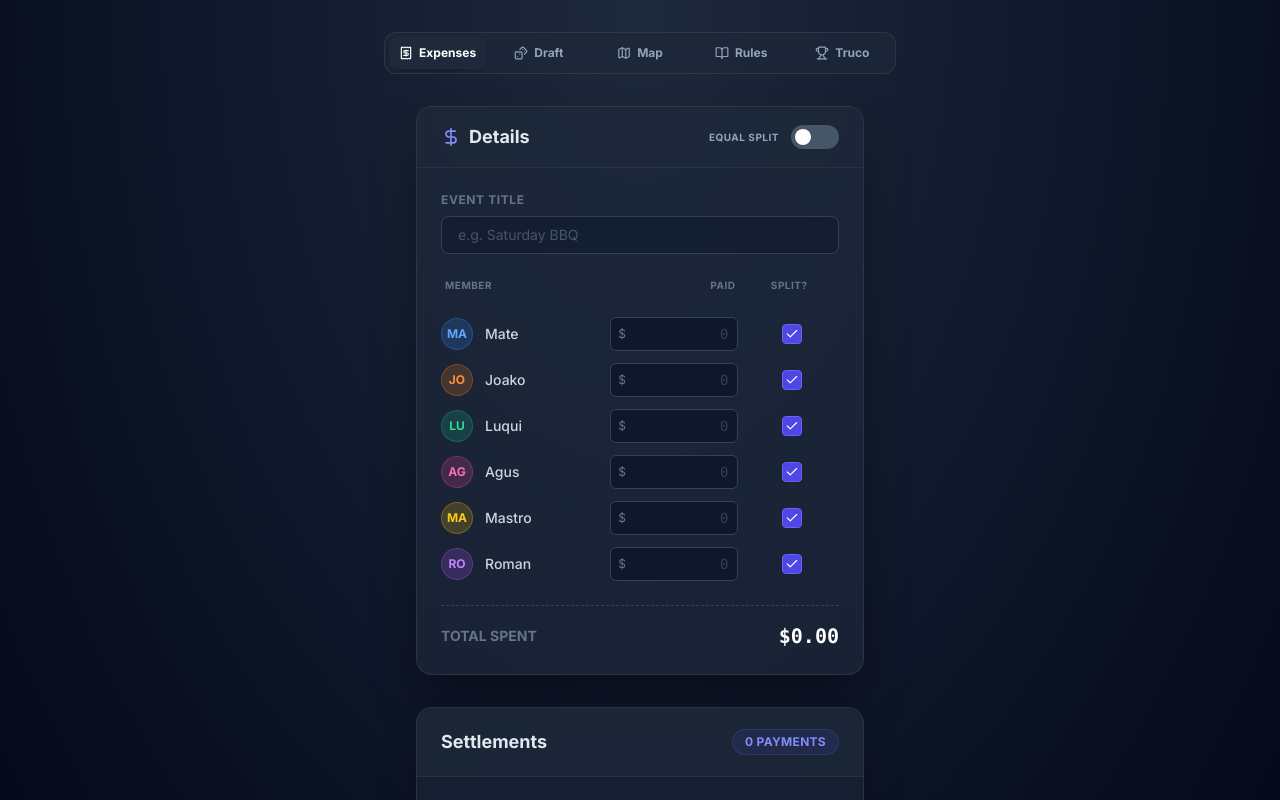
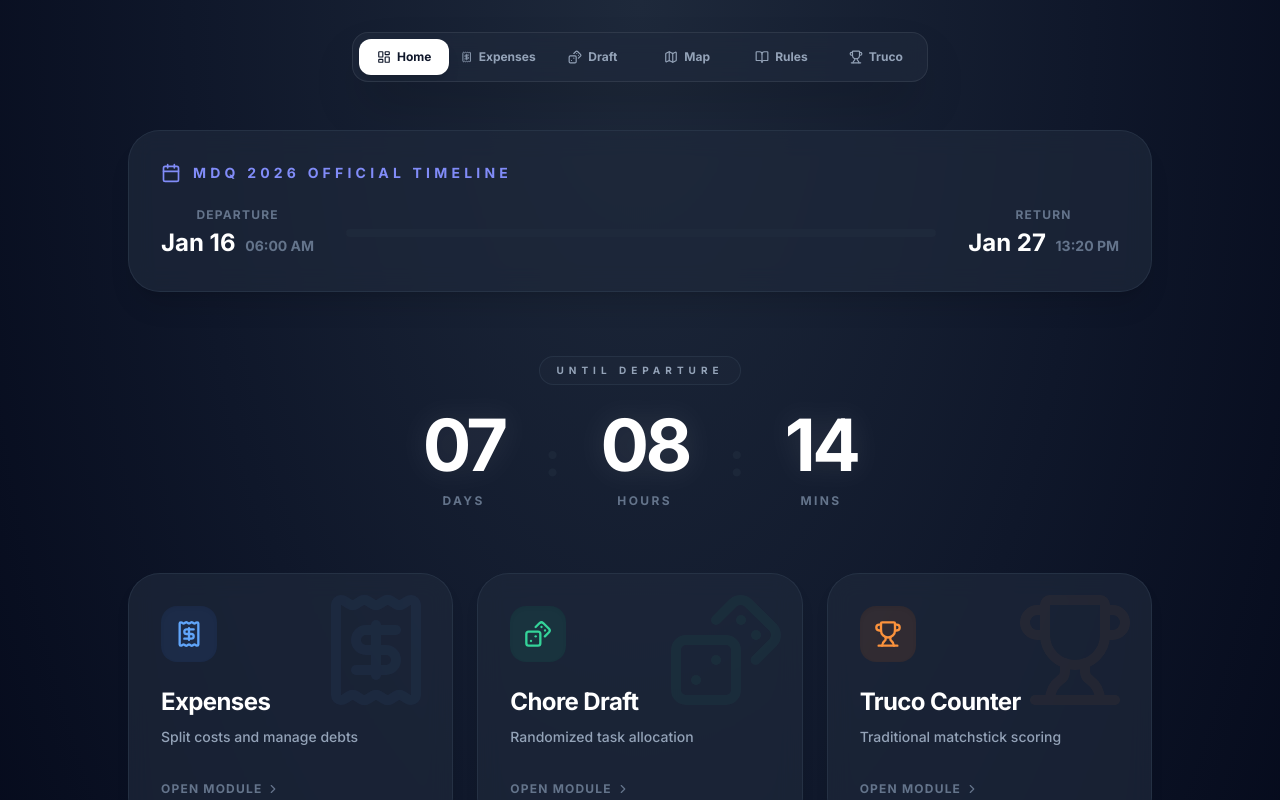
Before and after one commit to nothingbutsup/MDQ-Dashboard, a React (Vite) app: page / in a window 1280 px wide. Shown: the top 800 px of the page. Built offline with nearby package versions, Linux system fonts and the light colour scheme.

Commit message:
Add files via upload

```diff
--- a/App.tsx
+++ b/App.tsx
@@ -4,10 +4,11 @@ import { ChoreDraft } from './components/ChoreDraft';
 import { ApartmentMap } from './components/ApartmentMap';
 import { RulesDoc } from './components/RulesDoc';
 import { TrucoCounter } from './components/TrucoCounter';
-import { Receipt, Dices, Map, BookOpen, Trophy } from 'lucide-react';
+import { Dashboard } from './components/Dashboard';
+import { Receipt, Dices, Map, BookOpen, Trophy, LayoutDashboard } from 'lucide-react';
 
 function App() {
-  const [activeTab, setActiveTab] = useState<'EXPENSE' | 'DRAFT' | 'MAP' | 'RULES' | 'TRUCO'>('EXPENSE');
+  const [activeTab, setActiveTab] = useState<'DASHBOARD' | 'EXPENSE' | 'DRAFT' | 'MAP' | 'RULES' | 'TRUCO'>('DASHBOARD');
 
   // Determine container width based on active tab
   const getContainerWidth = () => {
@@ -16,8 +17,8 @@ function App() {
               return 'max-w-2xl';
           case 'RULES':
               return 'max-w-3xl';
-          case 'TRUCO':
-              return 'max-w-md';
+          case 'DASHBOARD':
+              return 'max-w-5xl';
           default:
               return 'max-w-md';
       }
@@ -27,48 +28,56 @@ function App() {
     <div className="min-h-screen py-8 px-4 flex flex-col items-center justify-start bg-[radial-gradient(ellipse_at_top,_var(--tw-gradient-stops))] from-slate-800 via-slate-900 to-slate-950">
 
       {/* Navigation Tabs */}
-      <div className="w-full max-w-lg mb-8">
-        <div className="glass-panel p-1 rounded-xl flex gap-1 overflow-x-auto no-scrollbar">
+      <div className="w-full max-w-xl mb-12">
+        <div className="glass-panel p-1.5 rounded-2xl flex gap-1 overflow-x-auto no-scrollbar shadow-2xl">
+            <button
+                onClick={() => setActiveTab('DASHBOARD')}
+                className={`flex-1 min-w-[70px] py-2.5 px-2 rounded-xl text-[10px] sm:text-xs font-bold flex items-center justify-center gap-1.5 transition-all duration-300 ${activeTab === 'DASHBOARD' ? 'bg-white text-slate-900 shadow-lg' : 'text-slate-400 hover:text-slate-200 hover:bg-slate-800/30'}`}
+            >
+                <LayoutDashboard size={14} />
+                <span className="hidden sm:inline">Home</span>
+            </button>
             <button
                 onClick={() => setActiveTab('EXPENSE')}
-                className={`flex-1 min-w-[60px] py-2 px-1 rounded-lg text-[10px] sm:text-xs font-bold flex items-center justify-center gap-1.5 transition-all duration-300 ${activeTab === 'EXPENSE' ? 'bg-slate-800 text-white shadow-lg' : 'text-slate-400 hover:text-slate-200 hover:bg-slate-800/30'}`}
+                className={`flex-1 min-w-[70px] py-2.5 px-2 rounded-xl text-[10px] sm:text-xs font-bold flex items-center justify-center gap-1.5 transition-all duration-300 ${activeTab === 'EXPENSE' ? 'bg-indigo-600/20 text-indigo-400 shadow-lg border border-indigo-500/20' : 'text-slate-400 hover:text-slate-200 hover:bg-slate-800/30'}`}
             >
                 <Receipt size={14} />
                 <span className="hidden sm:inline">Expenses</span>
             </button>
             <button
                 onClick={() => setActiveTab('DRAFT')}
-                className={`flex-1 min-w-[60px] py-2 px-1 rounded-lg text-[10px] sm:text-xs font-bold flex items-center justify-center gap-1.5 transition-all duration-300 ${activeTab === 'DRAFT' ? 'bg-emerald-600/20 text-emerald-400 shadow-lg border border-emerald-500/20' : 'text-slate-400 hover:text-slate-200 hover:bg-slate-800/30'}`}
+                className={`flex-1 min-w-[70px] py-2.5 px-2 rounded-xl text-[10px] sm:text-xs font-bold flex items-center justify-center gap-1.5 transition-all duration-300 ${activeTab === 'DRAFT' ? 'bg-emerald-600/20 text-emerald-400 shadow-lg border border-emerald-500/20' : 'text-slate-400 hover:text-slate-200 hover:bg-slate-800/30'}`}
             >
                 <Dices size={14} />
-                <span>Draft</span>
+                <span className="hidden sm:inline">Draft</span>
             </button>
             <button
                 onClick={() => setActiveTab('MAP')}
-                className={`flex-1 min-w-[60px] py-2 px-1 rounded-lg text-[10px] sm:text-xs font-bold flex items-center justify-center gap-1.5 transition-all duration-300 ${activeTab === 'MAP' ? 'bg-blue-600/20 text-blue-400 shadow-lg border border-blue-500/20' : 'text-slate-400 hover:text-slate-200 hover:bg-slate-800/30'}`}
+                className={`flex-1 min-w-[70px] py-2.5 px-2 rounded-xl text-[10px] sm:text-xs font-bold flex items-center justify-center gap-1.5 transition-all duration-300 ${activeTab === 'MAP' ? 'bg-blue-600/20 text-blue-400 shadow-lg border border-blue-500/20' : 'text-slate-400 hover:text-slate-200 hover:bg-slate-800/30'}`}
             >
                 <Map size={14} />
-                <span>Map</span>
+                <span className="hidden sm:inline">Map</span>
             </button>
             <button
                 onClick={() => setActiveTab('RULES')}
-                className={`flex-1 min-w-[60px] py-2 px-1 rounded-lg text-[10px] sm:text-xs font-bold flex items-center justify-center gap-1.5 transition-all duration-300 ${activeTab === 'RULES' ? 'bg-indigo-600/20 text-indigo-400 shadow-lg border border-indigo-500/20' : 'text-slate-400 hover:text-slate-200 hover:bg-slate-800/30'}`}
+                className={`flex-1 min-w-[70px] py-2.5 px-2 rounded-xl text-[10px] sm:text-xs font-bold flex items-center justify-center gap-1.5 transition-all duration-300 ${activeTab === 'RULES' ? 'bg-slate-700 text-slate-100 shadow-lg border border-slate-600' : 'text-slate-400 hover:text-slate-200 hover:bg-slate-800/30'}`}
             >
                 <BookOpen size={14} />
-                <span>Rules</span>
+                <span className="hidden sm:inline">Rules</span>
             </button>
             <button
                 onClick={() => setActiveTab('TRUCO')}
-                className={`flex-1 min-w-[60px] py-2 px-1 rounded-lg text-[10px] sm:text-xs font-bold flex items-center justify-center gap-1.5 transition-all duration-300 ${activeTab === 'TRUCO' ? 'bg-orange-600/20 text-orange-400 shadow-lg border border-orange-500/20' : 'text-slate-400 hover:text-slate-200 hover:bg-slate-800/30'}`}
+                className={`flex-1 min-w-[70px] py-2.5 px-2 rounded-xl text-[10px] sm:text-xs font-bold flex items-center justify-center gap-1.5 transition-all duration-300 ${activeTab === 'TRUCO' ? 'bg-orange-600/20 text-orange-400 shadow-lg border border-orange-500/20' : 'text-slate-400 hover:text-slate-200 hover:bg-slate-800/30'}`}
             >
                 <Trophy size={14} />
-                <span>Truco</span>
+                <span className="hidden sm:inline">Truco</span>
             </button>
         </div>
       </div>
 
       {/* Main Content Area */}
       <div className={`w-full transition-all duration-500 ease-out ${getContainerWidth()}`}>
+        {activeTab === 'DASHBOARD' && <Dashboard onNavigate={(tab) => setActiveTab(tab)} />}
         {activeTab === 'EXPENSE' && <ExpenseSplitter />}
         {activeTab === 'DRAFT' && <ChoreDraft />}
         {activeTab === 'MAP' && <ApartmentMap />}
--- /dev/null
+++ b/components/Dashboard.tsx
@@ -0,0 +1,154 @@
+import React, { useState, useEffect } from 'react';
+import {
+    Receipt,
+    Dices,
+    Map as MapIcon,
+    BookOpen,
+    Trophy,
+    Calendar,
+    ChevronRight
+} from 'lucide-react';
+
+interface DashboardProps {
+    onNavigate: (tab: 'EXPENSE' | 'DRAFT' | 'MAP' | 'RULES' | 'TRUCO') => void;
+}
+
+export const Dashboard: React.FC<DashboardProps> = ({ onNavigate }) => {
+    const [timeLeft, setTimeLeft] = useState({ days: 0, hours: 0, minutes: 0 });
+    const [countdownLabel, setCountdownLabel] = useState('Until Departure');
+
+    const OUTBOUND_DATE = new Date('2026-01-16T06:00:00');
+    const RETURN_DATE = new Date('2026-01-27T13:20:00');
+
+    useEffect(() => {
+        const calculateTime = () => {
+            const now = new Date();
+            let target: Date;
+
+            if (now < OUTBOUND_DATE) {
+                target = OUTBOUND_DATE;
+                setCountdownLabel('Until Departure');
+            } else if (now < RETURN_DATE) {
+                target = RETURN_DATE;
+                setCountdownLabel('Until Return');
+            } else {
+                setTimeLeft({ days: 0, hours: 0, minutes: 0 });
+                setCountdownLabel('Trip Completed');
+                return;
+            }
+
+            const diff = target.getTime() - now.getTime();
+            const days = Math.floor(diff / (1000 * 60 * 60 * 24));
+            const hours = Math.floor((diff / (1000 * 60 * 60)) % 24);
+            const minutes = Math.floor((diff / 1000 / 60) % 60);
+
+            setTimeLeft({ days, hours, minutes });
+        };
+
+        calculateTime();
+        const timer = setInterval(calculateTime, 60000); // Update every minute
+        return () => clearInterval(timer);
+    }, []);
+
+    const navItems = [
+        { id: 'EXPENSE', label: 'Expenses', icon: Receipt, desc: 'Split costs and manage debts', color: 'text-blue-400', bg: 'bg-blue-500/10' },
+        { id: 'DRAFT', label: 'Chore Draft', icon: Dices, desc: 'Randomized task allocation', color: 'text-emerald-400', bg: 'bg-emerald-500/10' },
+        { id: 'TRUCO', label: 'Truco Counter', icon: Trophy, desc: 'Traditional matchstick scoring', color: 'text-orange-400', bg: 'bg-orange-500/10' },
+        { id: 'MAP', label: 'Area Map', icon: MapIcon, desc: 'Explore the neighborhood', color: 'text-cyan-400', bg: 'bg-cyan-500/10' },
+        { id: 'RULES', label: 'Coexistence Code', icon: BookOpen, desc: 'Official apartment rules', color: 'text-indigo-400', bg: 'bg-indigo-500/10' },
+    ] as const;
+
+    return (
+        <div className="animate-fade-in w-full max-w-5xl mx-auto space-y-16 pb-12">
+
+            {/* Timeline info - Full Width & Bigger */}
+            <div className="glass-panel p-8 rounded-[2rem] border-slate-700/50 flex flex-col justify-center shadow-xl">
+                <div className="flex justify-between items-center mb-6">
+                    <div className="flex items-center gap-3 text-indigo-400">
+                        <Calendar size={20} />
+                        <span className="text-sm font-black uppercase tracking-[0.3em]">MDQ 2026 Official Timeline</span>
+                    </div>
+                </div>
+                <div className="flex items-center gap-8">
+                    <div className="text-center">
+                        <p className="text-xs text-slate-500 uppercase font-black tracking-widest mb-1">Departure</p>
+                        <p className="text-2xl font-black text-white">Jan 16 <span className="text-slate-500 text-sm ml-1">06:00 AM</span></p>
+                    </div>
+
+                    <div className="flex-1 h-2 bg-slate-800 rounded-full relative overflow-hidden">
+                        <div
+                            className="absolute inset-y-0 left-0 bg-gradient-to-r from-indigo-500 via-blue-500 to-emerald-500 transition-all duration-1000"
+                            style={{
+                                width: (new Date() < OUTBOUND_DATE) ? '0%' :
+                                       (new Date() > RETURN_DATE) ? '100%' :
+                                       `${((new Date().getTime() - OUTBOUND_DATE.getTime()) / (RETURN_DATE.getTime() - OUTBOUND_DATE.getTime())) * 100}%`
+                            }}
+                        />
+                    </div>
+
+                    <div className="text-center">
+                        <p className="text-xs text-slate-500 uppercase font-black tracking-widest mb-1">Return</p>
+                        <p className="text-2xl font-black text-white">Jan 27 <span className="text-slate-500 text-sm ml-1">13:20 PM</span></p>
+                    </div>
+                </div>
+            </div>
+
+            {/* Hero: Countdown */}
+            <div className="text-center space-y-6">
+                <div className="inline-block px-4 py-1.5 rounded-full bg-slate-800/50 border border-slate-700/50">
+                    <h2 className="text-slate-400 text-[10px] font-black uppercase tracking-[0.5em]">{countdownLabel}</h2>
+                </div>
+                <div className="flex justify-center items-center gap-4 sm:gap-10">
+                    <div className="flex flex-col">
+                        <span className="text-5xl sm:text-7xl font-black text-white tracking-tighter drop-shadow-[0_0_15px_rgba(255,255,255,0.1)]">
+                            {String(timeLeft.days).padStart(2, '0')}
+                        </span>
+                        <span className="text-xs font-black text-slate-500 uppercase tracking-[0.2em] mt-3">Days</span>
+                    </div>
+                    <span className="text-3xl sm:text-5xl font-black text-slate-800 animate-pulse">:</span>
+                    <div className="flex flex-col">
+                        <span className="text-5xl sm:text-7xl font-black text-white tracking-tighter drop-shadow-[0_0_15px_rgba(255,255,255,0.1)]">
+                            {String(timeLeft.hours).padStart(2, '0')}
+                        </span>
+                        <span className="text-xs font-black text-slate-500 uppercase tracking-[0.2em] mt-3">Hours</span>
+                    </div>
+                    <span className="text-3xl sm:text-5xl font-black text-slate-800 animate-pulse">:</span>
+                    <div className="flex flex-col">
+                        <span className="text-5xl sm:text-7xl font-black text-white tracking-tighter drop-shadow-[0_0_15px_rgba(255,255,255,0.1)]">
+                            {String(timeLeft.minutes).padStart(2, '0')}
+                        </span>
+                        <span className="text-xs font-black text-slate-500 uppercase tracking-[0.2em] mt-3">Mins</span>
+                    </div>
+                </div>
+            </div>
+
+            {/* Navigation Grid */}
+            <div className="grid grid-cols-1 sm:grid-cols-2 lg:grid-cols-3 gap-6">
+                {navItems.map((item) => (
+                    <button
+                        key={item.id}
+                        onClick={() => onNavigate(item.id)}
+                        className="group relative glass-panel p-8 rounded-[2rem] border-slate-700/50 hover:border-slate-500 hover:bg-slate-800/40 transition-all duration-500 text-left overflow-hidden shadow-lg hover:shadow-2xl hover:-translate-y-1"
+                    >
+                        <div className={`absolute -top-4 -right-4 p-8 opacity-5 group-hover:opacity-10 group-hover:scale-125 transition-all duration-700 ${item.color}`}>
+                            <item.icon size={120} />
+                        </div>
+                        <div className={`w-14 h-14 rounded-2xl ${item.bg} flex items-center justify-center mb-6 transition-all duration-500 group-hover:scale-110 group-hover:rotate-3 shadow-inner`}>
+                            <item.icon className={item.color} size={28} />
+                        </div>
+                        <h3 className="text-2xl font-black text-white mb-2 tracking-tight">{item.label}</h3>
+                        <p className="text-sm text-slate-400 leading-relaxed mb-8 font-medium">{item.desc}</p>
+
+                        <div className="flex items-center gap-1 text-xs font-black text-slate-500 uppercase tracking-widest group-hover:text-white transition-all">
+                            Open Module <ChevronRight size={14} className="group-hover:translate-x-1 transition-transform" />
+                        </div>
+                    </button>
+                ))}
+            </div>
+
+            <div className="text-center pt-12">
+                <p className="text-[10px] font-black text-slate-600 uppercase tracking-[0.5em] opacity-50 italic">Mar del Plata 2026 • Project Hub</p>
+            </div>
+        </div>
+    );
+};
--- a/constants.ts
+++ b/constants.ts
@@ -6,8 +6,7 @@ export const USERS: User[] = [
   { id: 'joako', name: 'Joako', colorBg: 'bg-orange-500/20', colorText: 'text-orange-400', colorBorder: 'border-orange-500/30' },
   { id: 'luqui', name: 'Luqui', colorBg: 'bg-emerald-500/20', colorText: 'text-emerald-400', colorBorder: 'border-emerald-500/30' },
   { id: 'agus', name: 'Agus', colorBg: 'bg-pink-500/20', colorText: 'text-pink-400', colorBorder: 'border-pink-500/30' },
-  { id: 'mastro', name: 'Mastro', colorBg: 'bg-yellow-500/20', colorText: 'text-yellow-400', colorBorder: 'border-yellow-500/30' },
-  { id: 'roman', name: 'Roman', colorBg: 'bg-purple-500/20', colorText: 'text-purple-400', colorBorder: 'border-purple-500/30' }
+  { id: 'mastro', name: 'Mastro', colorBg: 'bg-yellow-500/20', colorText: 'text-yellow-400', colorBorder: 'border-yellow-500/30' }
 ];
 
 export const CHORES = [
--- a/index.html
+++ b/index.html
@@ -3,7 +3,7 @@
   <head>
     <meta charset="UTF-8" />
     <meta name="viewport" content="width=device-width, initial-scale=1.0" />
-    <title>MDQ Dashboard</title>
+    <title>FlatMate Hub</title>
     <script src="https://cdn.tailwindcss.com"></script>
     <link href="https://fonts.googleapis.com/css2?family=Inter:wght@300;400;500;600;700&family=Space+Mono:wght@400;700&display=swap" rel="stylesheet">
     <style>
@@ -54,7 +54,8 @@
     "lucide-react": "https://esm.sh/lucide-react@^0.562.0",
     "react-dom/": "https://esm.sh/react-dom@^19.2.3/",
     "react/": "https://esm.sh/react@^19.2.3/",
-    "react": "https://esm.sh/react@^19.2.3"
+    "react": "https://esm.sh/react@^19.2.3",
+    "@google/genai": "https://esm.sh/@google/genai@^1.35.0"
   }
 }
 </script>
--- a/metadata.json
+++ b/metadata.json
@@ -1,5 +1,5 @@
 {
-  "name": "MDQ Dashboard",
+  "name": "MDQ Dashboard 2",
   "description": "A unified dashboard for apartment living: handle expense splitting and chore allocation drafts in one sleek, dark-mode interface.",
   "requestFramePermissions": []
 }
--- a/package.json
+++ b/package.json
@@ -1,5 +1,5 @@
 {
-  "name": "flatmate-hub",
+  "name": "mdq-dashboard-2",
   "private": true,
   "version": "0.0.0",
   "type": "module",
@@ -11,7 +11,8 @@
   "dependencies": {
     "lucide-react": "^0.562.0",
     "react-dom": "^19.2.3",
-    "react": "^19.2.3"
+    "react": "^19.2.3",
+    "@google/genai": "^1.35.0"
   },
   "devDependencies": {
     "@types/node": "^22.14.0",
```
Also changed, not shown: components/TrucoCounter.tsx (line endings or trailing spaces), 1 other file (tests, documents, lock files or other folders).
